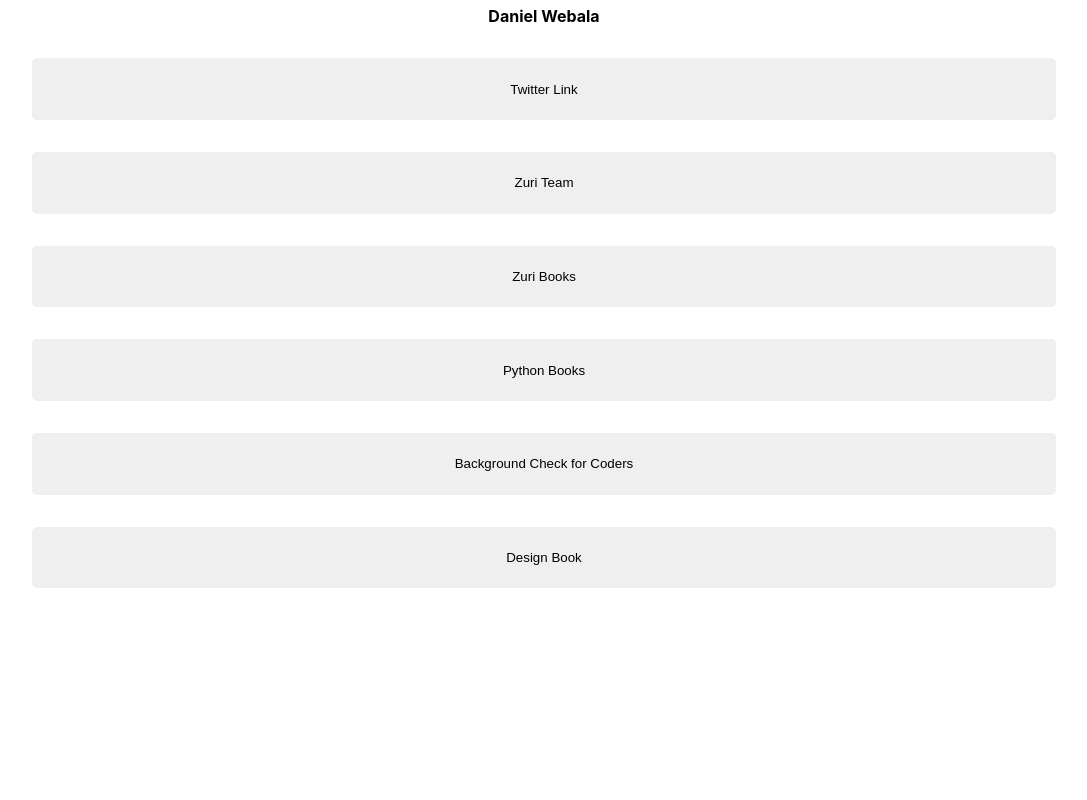
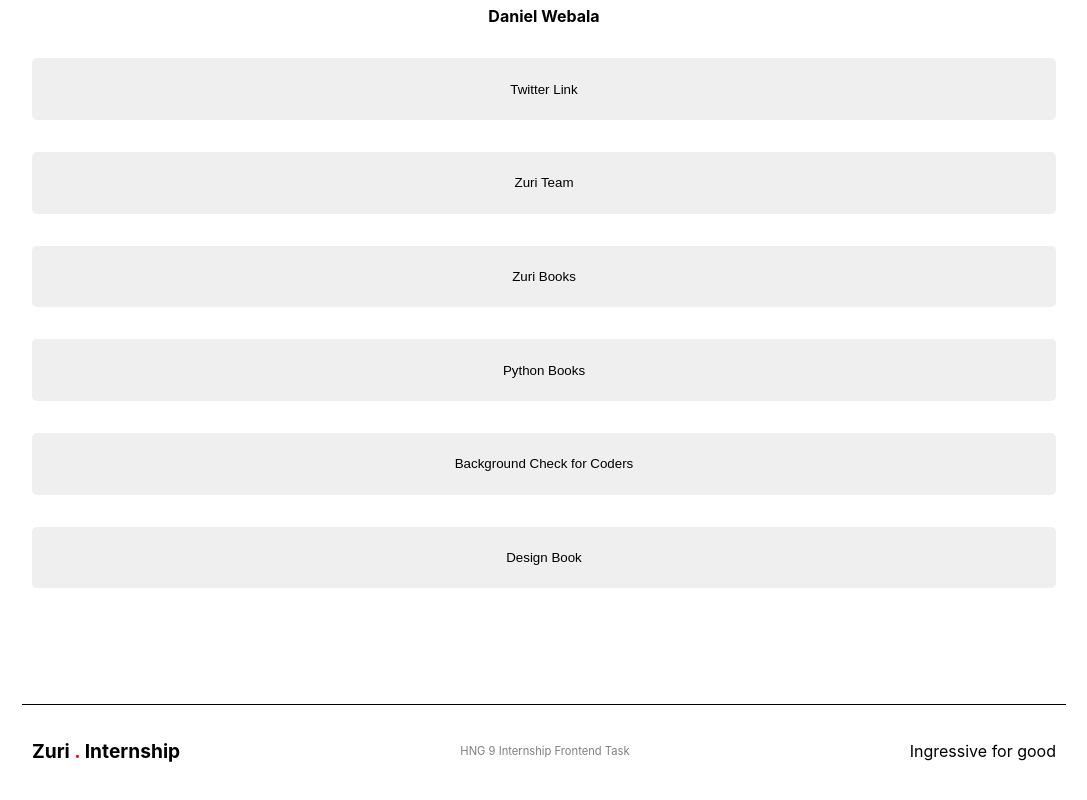
Before and after one commit to webala/hngfrontend, a React (Create React App) app: page / in a window 1280 px wide. Shown: the part 196-996 px from the top of the page, without its empty margins (96-1183 px from the left). Before the commit the page ends 900 px from the top, so only its background shows below. Built offline with nearby package versions, Linux system fonts and the light colour scheme.

Commit message:
ADD: footer

```diff
--- a/src/App.css
+++ b/src/App.css
@@ -2,5 +2,12 @@
   display: flex;
   flex-direction: column;
   align-items: center;
-  padding: 100px 0;
+  padding: 50px 0;
 }
+
+
+@media screen and (min-width: 600px) {
+  .App {
+    padding: 100px 0;
+  }
+}
--- a/src/App.js
+++ b/src/App.js
@@ -1,4 +1,5 @@
 import './App.css';
+import Footer from './components/Footer/Footer';
 import Header from './components/Header/Header';
 import Tree from './components/Tree/Tree';
 
@@ -7,6 +8,7 @@
     <div className="App">
       <Header />
       <Tree />
+      <Footer />
     </div>
   );
 }
--- /dev/null
+++ b/src/components/Footer/Footer.css
@@ -0,0 +1,29 @@
+.footer {
+    border-top: 1px solid black;
+    width: 90%;
+    display: flex;
+    justify-content: space-between;
+    align-items: center;
+    margin-top: 100px;
+    padding: 20px 0;
+}
+
+.footer .title {
+    font-size: 1.2em;
+}
+
+.footer .title span {
+    color: red;
+}
+
+.footer .small {
+    font-size: .7em;
+    opacity: .5;
+}
+
+@media screen and (min-width: 600px) {
+    .footer {
+        width: 80%;
+        padding: 20px 10px;
+    }
+}
--- /dev/null
+++ b/src/components/Footer/Footer.js
@@ -0,0 +1,14 @@
+import './Footer.css'
+
+
+function Footer() {
+  return (
+    <div className='footer'>
+        <h1 className='title'>Zuri <span>.</span> Internship</h1>
+        <p className='small'>HNG 9 Internship Frontend Task</p>
+        <p>Ingressive for good</p>
+    </div>
+  )
+}
+
+export default Footer
```
